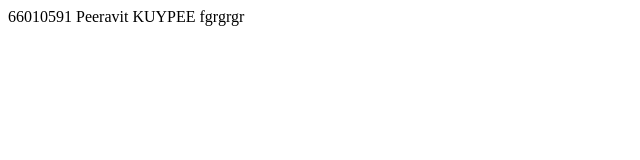
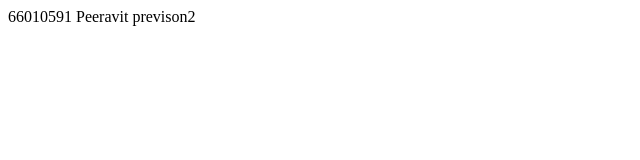
Before and after one commit to Peeravit15/git101, a plain HTML site: page index.html in a window 1280 px wide. Shown: the full height of the page, 0-640 px from the left. Drawn offline with Linux system fonts and the light colour scheme.

Commit message:
Update index.html

```diff
--- a/index.html
+++ b/index.html
@@ -6,6 +6,6 @@
     <title>Document</title>
 </head>
 <body>
-    66010591 Peeravit KUYPEE fgrgrgr
+    66010591 Peeravit previson2
 </body>
 </html>
```
